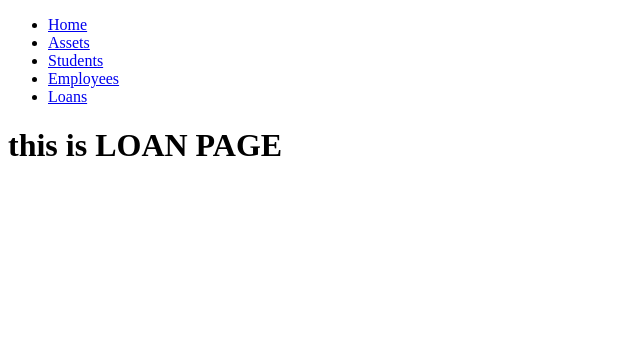
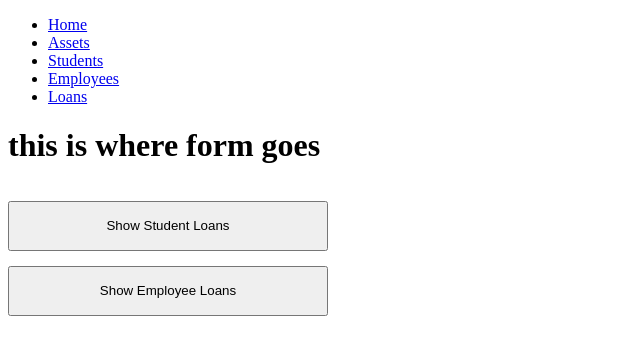
Before and after one commit to svhnstorage/relationaldb453, a React (Create React App) app in the folder client/: page /loans in a window 1280 px wide. Shown: the top 354 px of the page, without its empty margins (0-640 px from the left). Built offline with nearby package versions, Linux system fonts and the light colour scheme.

Commit message:
loan but broken use type

```diff
--- a/client/src/Loan.js
+++ b/client/src/Loan.js
@@ -1,11 +1,63 @@
 import React from 'react';
+import {useState} from 'react';
+import Axios from 'axios';
 
 function Loan(){
-	return(
-		<div>
-			<h1> this is LOAN PAGE</h1>
-		</div>
-	);
+
+  const[studentLoanList, setStudentLoanList] = useState([]);
+  const[employeeLoanList, setEmployeeLoanList] = useState([]);
+
+
+  const getStudentLoanList = () =>{
+    Axios.get('http://localhost:3001/getloansstudent').then((response) =>{
+      setStudentLoanList(response.data);
+    });
+  };
+
+  const getEmployeeLoanList = () =>{
+    Axios.get('http://localhost:3001/getloansemployee').then((response) =>{
+      setEmployeeLoanList(response.data);
+    });
+  };
+
+
+  return (
+    <div>
+      <div><h1>this is where form goes</h1></div>
+      <div>
+        <button onClick={getStudentLoanList}>Show Student Loans</button>
+
+        {studentLoanList.map((val, key) => {
+          return (
+            <div className = "tableentrydiv">
+              <div>
+              	<h3>Asset Tag: {val.a_tag}</h3>
+                <h3>Student ID: {val.s_id}</h3>
+                <h3>Usage: {val.use_type}</h3>
+              </div>
+            </div>
+          );
+        })}
+      </div>
+
+      <div>
+        <button onClick={getEmployeeLoanList}>Show Employee Loans</button>
+
+        {employeeLoanList.map((val, key) => {
+          return (
+            <div className = "tableentrydiv">
+              <div>
+              	<h3>Asset Tag: {val.a_tag}</h3>
+                <h3>Student ID: {val.e_id}</h3>
+                <h3>Usage: {val.use_type}</h3>
+              </div>
+            </div>
+          );
+        })}
+      </div>
+
+    </div>
+  );
 }
 
 export default Loan;
```
Also changed, not shown: 1 other file (tests, documents, lock files or other folders).
